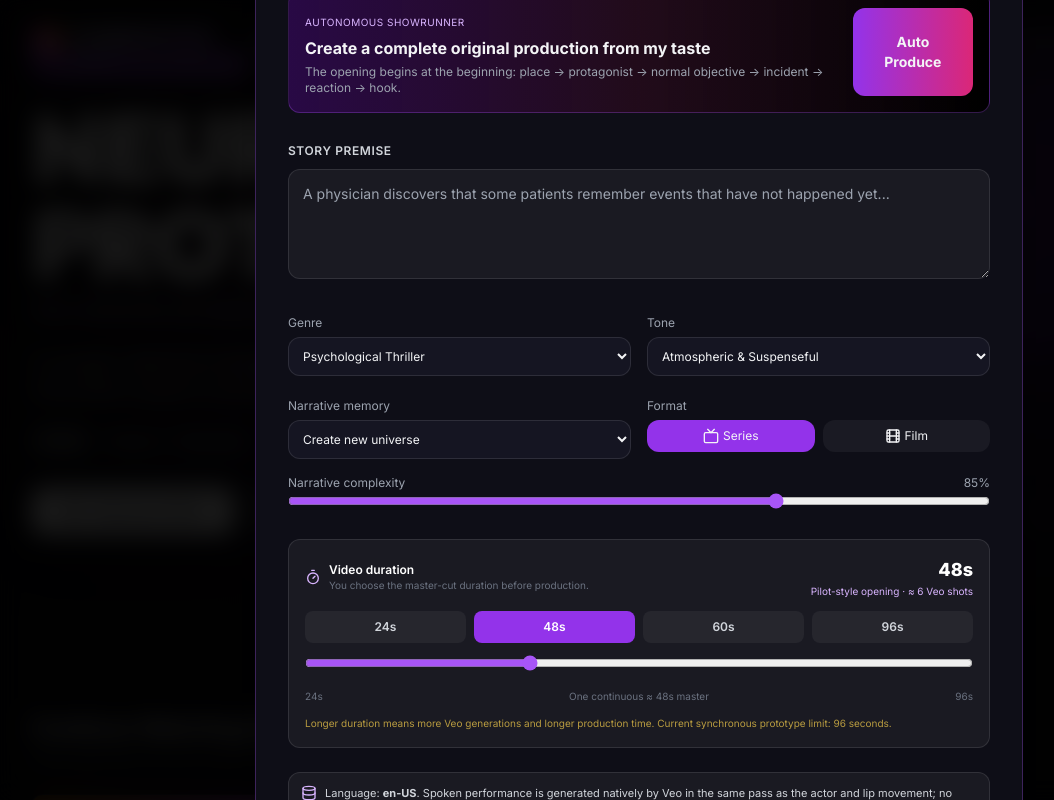
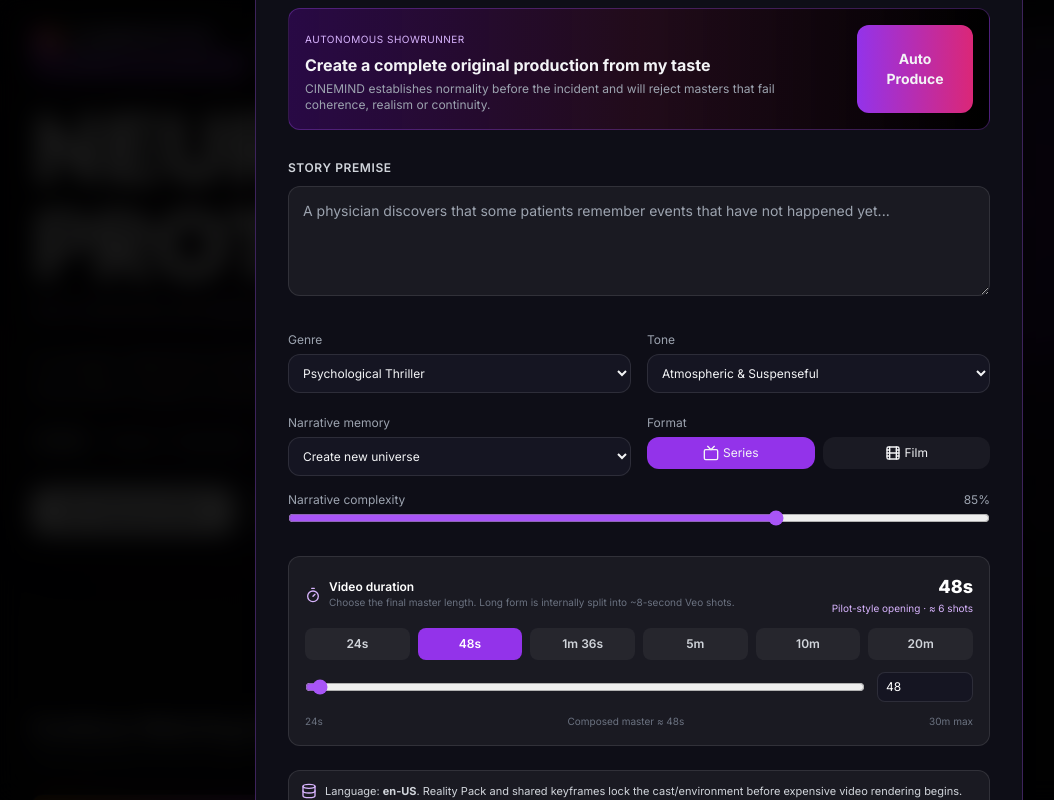
Before and after one commit to arisnachy/cinemind-studio, a React (Vite) app: page / in a window 1280 px wide. Both pictures are taken after a click on the button "Director Studio". Shown: the top 800 px of the page, without its empty margins (1-1055 px from the left). Built offline with nearby package versions, Linux system fonts and the light colour scheme.

Commit message:
feat: real production progress and user-controlled long-form duration

```diff
--- a/src/components/studio/CreateStudioModal.tsx
+++ b/src/components/studio/CreateStudioModal.tsx
@@ -1,6 +1,6 @@
 import React, { useEffect, useMemo, useState } from 'react';
-import { X, Sparkles, Film, Tv, Database, Compass, ShieldCheck, Image, Volume2, Clapperboard, CheckCircle2, AlertTriangle, Timer } from 'lucide-react';
-import { TasteProfile, Title, Universe } from '../../types/content';
+import { X, Sparkles, Film, Tv, Database, ShieldCheck, Image, Volume2, Clapperboard, CheckCircle2, AlertTriangle, Timer, Gauge } from 'lucide-react';
+import { ProductionProgress, TasteProfile, Title, Universe } from '../../types/content';
 import { studioApi } from '../../services/api';
 import { getPreferredLocale } from '../../utils/locale';
 
@@ -12,21 +12,45 @@ interface CreateStudioModalProps {
   universes: Universe[];
 }
 
-const PIPELINE = [
-  { label: 'Story architecture & canon', icon: Compass },
-  { label: 'Characters, voice bible & season bible', icon: Sparkles },
-  { label: 'Pilot cold-open screenplay', icon: Film },
-  { label: 'Character/location reference lock', icon: Image },
-  { label: 'Continuity validation', icon: ShieldCheck },
-  { label: 'Veo cinematic picture + native dialogue', icon: Volume2 },
-  { label: 'First-frame continuity handoff', icon: Clapperboard },
-  { label: 'Composing continuous master cut', icon: CheckCircle2 },
-];
+const DURATION_PRESETS = [24, 48, 96, 300, 600, 1200] as const;
+const MIN_DURATION_SECONDS = 24;
+const MAX_DURATION_SECONDS = 1800;
+const SHOT_SECONDS = 8;
 
-const DURATION_PRESETS = [24, 48, 60, 96] as const;
-const MIN_DURATION_SECONDS = 24;
-const MAX_DURATION_SECONDS = 96;
-const SHOT_SECONDS = 8;
+const STAGE_LABELS: Record<string, string> = {
+  queued: 'Production queued',
+  planning: 'Writing episode & shot grammar',
+  reality_pack: 'Locking photoreal cast & location',
+  storyboard: 'Building shared start/end keyframes',
+  rendering: 'Rendering Veo shots in parallel',
+  composing: 'Composing one continuous master',
+  quality: 'Supervising director quality review',
+  repair: 'Re-rendering only failed shots',
+  ready: 'Viewer-ready master complete',
+  failed: 'Production failed quality gate',
+};
+
+const STAGE_ICONS: Record<string, React.ComponentType<{className?: string}>> = {
+  planning: Film,
+  reality_pack: Image,
+  storyboard: Clapperboard,
+  rendering: Volume2,
+  composing: CheckCircle2,
+  quality: ShieldCheck,
+  repair: Gauge,
+  ready: CheckCircle2,
+};
+
+function sleep(ms: number) {
+  return new Promise((resolve) => window.setTimeout(resolve, ms));
+}
+
+function durationText(seconds: number): string {
+  if (seconds < 60) return `${seconds}s`;
+  const minutes = Math.floor(seconds / 60);
+  const remainder = seconds % 60;
+  return remainder ? `${minutes}m ${remainder}s` : `${minutes}m`;
+}
 
 export const CreateStudioModal: React.FC<CreateStudioModalProps> = ({ isOpen, onClose, onTitleCreated, currentProfile, universes }) => {
   const [prompt, setPrompt] = useState('');
@@ -37,14 +61,14 @@ export const CreateStudioModal: React.FC<CreateStudioModalProps> = ({ isOpen, on
   const [intensity, setIntensity] = useState(85);
   const [durationSeconds, setDurationSeconds] = useState(48);
   const [isGenerating, setIsGenerating] = useState(false);
-  const [stage, setStage] = useState(0);
   const [error, setError] = useState<string | null>(null);
+  const [progress, setProgress] = useState<ProductionProgress>({ stage: 'planning', completed: 0, total: 1, percent: 0, message: 'Writing story architecture' });
 
   useEffect(() => {
     if (!isOpen) {
       setIsGenerating(false);
-      setStage(0);
       setError(null);
+      setProgress({ stage: 'planning', completed: 0, total: 1, percent: 0, message: 'Writing story architecture' });
     }
   }, [isOpen]);
 
@@ -53,16 +77,15 @@ export const CreateStudioModal: React.FC<CreateStudioModalProps> = ({ isOpen, on
   const effectiveDuration = shotCount * SHOT_SECONDS;
   if (!isOpen) return null;
 
-  const StageIcon = PIPELINE[stage]?.icon ?? Clapperboard;
-  const stageLabel = PIPELINE[stage]?.label ?? 'Producing cinematic opening';
+  const StageIcon = STAGE_ICONS[progress.stage] ?? Clapperboard;
+  const stageLabel = STAGE_LABELS[progress.stage] ?? progress.message ?? 'Producing';
 
   const start = async (autonomous = false) => {
     setIsGenerating(true);
-    setStage(0);
     setError(null);
-    const ticker = window.setInterval(() => setStage((s) => (s + 1) % PIPELINE.length), 9000);
+    setProgress({ stage: 'planning', completed: 0, total: 1, percent: 1, message: 'Writing story architecture' });
     try {
-      const newTitle = await studioApi.generateTitle({
+      const queuedTitle = await studioApi.generateTitle({
         prompt: autonomous ? '' : prompt,
         autonomous,
         genre: selectedGenre,
@@ -75,29 +98,48 @@ export const CreateStudioModal: React.FC<CreateStudioModalProps> = ({ isOpen, on
         pilotSeconds: durationSeconds,
         profile: currentProfile,
       });
-      window.clearInterval(ticker);
-      if (newTitle.productionStatus === 'FAILED') throw new Error(newTitle.productionError || 'The cinematic production failed before it was ready to play.');
-      if (newTitle.productionStatus !== 'READY' || !newTitle.productionSegments?.length || !newTitle.productionPlaybackUrl) {
-        throw new Error('CINEMIND did not return a continuous viewer-ready master cut.');
+
+      if (queuedTitle.productionStatus === 'FAILED') throw new Error(queuedTitle.productionError || 'Production failed before it could start.');
+      const jobId = queuedTitle.productionJobId;
+      if (!jobId) throw new Error('CINEMIND did not return a production job id.');
+
+      // Real progress polling. The backend performs all expensive generation after
+      // returning the job id, so the UI no longer waits on one giant HTTP request.
+      for (;;) {
+        await sleep(1500);
+        const job = await studioApi.getProductionJob(jobId);
+        setProgress({
+          stage: job.stage,
+          completed: job.completed,
+          total: job.total,
+          percent: job.percent,
+          message: job.message,
+        });
+        if (job.status === 'FAILED') throw new Error(job.error || 'Production failed its render/quality gate.');
+        if (job.status === 'READY') {
+          if (!job.result?.productionPlaybackUrl || !job.result.productionSegments?.length) {
+            throw new Error('Production finished without a continuous viewer-ready master.');
+          }
+          onTitleCreated(job.result);
+          setIsGenerating(false);
+          onClose();
+          return;
+        }
       }
-      onTitleCreated(newTitle);
-      setIsGenerating(false);
-      onClose();
     } catch (err) {
-      window.clearInterval(ticker);
       setIsGenerating(false);
       setError(err instanceof Error ? err.message : 'Production failed.');
     }
   };
 
-  const durationLabel = durationSeconds === 24 ? 'Teaser cold open' : durationSeconds >= 48 ? 'Pilot-style opening' : 'Opening';
+  const durationLabel = durationSeconds < 48 ? 'Teaser validation' : durationSeconds < 180 ? 'Pilot-style opening' : durationSeconds < 600 ? 'Extended sequence' : 'Long-form episode';
 
   return (
     <div className="fixed inset-0 z-50 overflow-y-auto bg-black/90 backdrop-blur-md flex items-center justify-center p-4">
       <div className="fixed inset-0" onClick={() => !isGenerating && onClose()} />
       <div className="relative z-10 w-full max-w-3xl rounded-2xl bg-[#0e0e17] border border-purple-500/30 shadow-2xl p-6 sm:p-8 space-y-6">
         <div className="flex items-center justify-between border-b border-white/10 pb-4">
-          <div><h2 className="text-2xl font-black text-white">CINEMIND DIRECTOR STUDIO</h2><p className="text-xs text-purple-300 mt-1">One request → true cold open → locked characters → native Veo dialogue → one master → Play.</p></div>
+          <div><h2 className="text-2xl font-black text-white">CINEMIND DIRECTOR STUDIO</h2><p className="text-xs text-purple-300 mt-1">Story → Reality Pack → shared keyframes → parallel Veo → quality gate → one master → Play.</p></div>
           {!isGenerating && <button onClick={onClose} className="p-2 rounded-full bg-white/10 text-white"><X className="w-5 h-5" /></button>}
         </div>
 
@@ -105,7 +147,7 @@ export const CreateStudioModal: React.FC<CreateStudioModalProps> = ({ isOpen, on
 
         {!isGenerating ? <>
           <div className="rounded-xl bg-gradient-to-r from-purple-950/60 via-pink-950/30 to-black border border-purple-500/30 p-4 flex flex-col sm:flex-row gap-4 justify-between">
-            <div><span className="text-[10px] uppercase tracking-wider text-purple-300">Autonomous Showrunner</span><h4 className="font-bold mt-1">Create a complete original production from my taste</h4><p className="text-xs text-gray-400 mt-1">The opening begins at the beginning: place → protagonist → normal objective → incident → reaction → hook.</p></div>
+            <div><span className="text-[10px] uppercase tracking-wider text-purple-300">Autonomous Showrunner</span><h4 className="font-bold mt-1">Create a complete original production from my taste</h4><p className="text-xs text-gray-400 mt-1">CINEMIND establishes normality before the incident and will reject masters that fail coherence, realism or continuity.</p></div>
             <button onClick={() => start(true)} className="px-5 py-2.5 rounded-xl bg-gradient-to-r from-purple-600 to-pink-600 font-bold text-sm">Auto Produce</button>
           </div>
 
@@ -121,25 +163,31 @@ export const CreateStudioModal: React.FC<CreateStudioModalProps> = ({ isOpen, on
 
           <div className="rounded-xl bg-white/5 border border-white/10 p-4 space-y-3">
             <div className="flex items-center justify-between gap-3">
-              <div className="flex items-center gap-2"><Timer className="w-4 h-4 text-purple-300"/><div><p className="text-xs font-semibold text-white">Video duration</p><p className="text-[10px] text-gray-500">You choose the master-cut duration before production.</p></div></div>
-              <div className="text-right"><p className="text-lg font-black text-white">{durationSeconds}s</p><p className="text-[10px] text-purple-300">{durationLabel} · ≈ {shotCount} Veo shots</p></div>
+              <div className="flex items-center gap-2"><Timer className="w-4 h-4 text-purple-300"/><div><p className="text-xs font-semibold text-white">Video duration</p><p className="text-[10px] text-gray-500">Choose the final master length. Long form is internally split into ~8-second Veo shots.</p></div></div>
+              <div className="text-right"><p className="text-lg font-black text-white">{durationText(durationSeconds)}</p><p className="text-[10px] text-purple-300">{durationLabel} · ≈ {shotCount} shots</p></div>
             </div>
-            <div className="grid grid-cols-4 gap-2">
-              {DURATION_PRESETS.map((seconds) => <button key={seconds} type="button" onClick={()=>setDurationSeconds(seconds)} className={`rounded-lg py-2 text-xs font-semibold ${durationSeconds===seconds?'bg-purple-600 text-white':'bg-white/5 text-gray-300 hover:bg-white/10'}`}>{seconds}s</button>)}
+            <div className="grid grid-cols-3 sm:grid-cols-6 gap-2">
+              {DURATION_PRESETS.map((seconds) => <button key={seconds} type="button" onClick={()=>setDurationSeconds(seconds)} className={`rounded-lg py-2 text-xs font-semibold ${durationSeconds===seconds?'bg-purple-600 text-white':'bg-white/5 text-gray-300 hover:bg-white/10'}`}>{durationText(seconds)}</button>)}
             </div>
-            <input type="range" min={MIN_DURATION_SECONDS} max={MAX_DURATION_SECONDS} step={SHOT_SECONDS} value={durationSeconds} onChange={(e)=>setDurationSeconds(Number(e.target.value))} className="w-full accent-purple-500"/>
-            <div className="flex justify-between text-[10px] text-gray-500"><span>{MIN_DURATION_SECONDS}s</span><span>One continuous ≈ {effectiveDuration}s master</span><span>{MAX_DURATION_SECONDS}s</span></div>
-            {durationSeconds < 48 && <p className="text-[10px] text-amber-300">24 seconds can prove continuity, but 48 seconds or more is recommended when you want the result to feel like a genuine series opening rather than a teaser.</p>}
-            <p className="text-[10px] text-amber-300/70">Longer duration means more Veo generations and longer production time. Current synchronous prototype limit: {MAX_DURATION_SECONDS} seconds.</p>
+            <div className="grid grid-cols-[1fr_auto] gap-3 items-center">
+              <input type="range" min={MIN_DURATION_SECONDS} max={MAX_DURATION_SECONDS} step={8} value={durationSeconds} onChange={(e)=>setDurationSeconds(Number(e.target.value))} className="w-full accent-purple-500"/>
+              <input type="number" min={MIN_DURATION_SECONDS} max={MAX_DURATION_SECONDS} step={8} value={durationSeconds} onChange={(e)=>setDurationSeconds(Math.max(MIN_DURATION_SECONDS, Math.min(MAX_DURATION_SECONDS, Number(e.target.value) || MIN_DURATION_SECONDS)))} className="w-24 rounded-lg bg-[#151522] border border-white/10 px-2 py-1.5 text-xs text-white" aria-label="Duration seconds"/>
+            </div>
+            <div className="flex justify-between text-[10px] text-gray-500"><span>{MIN_DURATION_SECONDS}s</span><span>Composed master ≈ {durationText(effectiveDuration)}</span><span>30m max</span></div>
+            {durationSeconds >= 600 && <p className="text-[10px] text-amber-300">Long-form mode may require roughly {shotCount} Veo generations. CINEMIND queues and parallelizes them instead of keeping one browser request open.</p>}
           </div>
 
-          <div className="rounded-xl bg-white/5 border border-white/10 p-3 text-[11px] text-gray-300 flex gap-2"><Database className="w-4 h-4 text-purple-300 shrink-0"/><span>Language: <b>{getPreferredLocale()}</b>. Spoken performance is generated natively by Veo in the same pass as the actor and lip movement; no external TTS is overlaid.</span></div>
-          <div className="flex justify-end"><button onClick={()=>start(false)} disabled={!prompt.trim()} className="px-8 py-3 rounded-xl bg-gradient-to-r from-purple-600 to-pink-600 font-bold disabled:opacity-40"><span className="flex items-center gap-2"><Sparkles className="w-4 h-4"/>Generate & Produce · {durationSeconds}s</span></button></div>
-        </> : <div className="py-10 text-center space-y-6">
-          <div className="w-16 h-16 mx-auto rounded-2xl bg-gradient-to-tr from-purple-600 to-pink-600 flex items-center justify-center animate-pulse"><Clapperboard className="w-8 h-8"/></div>
-          <div><h3 className="text-2xl font-black">PRODUCING {durationSeconds}s COLD OPEN</h3><p className="text-xs text-purple-300 mt-1">CINEMIND is directing approximately {shotCount} continuity-locked Veo shots with synchronized native audio, then composing one master.</p></div>
-          <div className="max-w-md mx-auto rounded-xl bg-white/5 border border-white/10 p-4 flex items-center gap-3 text-left"><StageIcon className="w-5 h-5 text-purple-300 animate-pulse"/><div><p className="text-xs uppercase text-gray-500">Production activity</p><p className="text-sm font-semibold">{stageLabel}</p></div></div>
-          <p className="text-[10px] text-gray-500">READY requires one composed MP4 with a coherent cold open, locked visual identity and Veo-native localized performance.</p>
+          <div className="rounded-xl bg-white/5 border border-white/10 p-3 text-[11px] text-gray-300 flex gap-2"><Database className="w-4 h-4 text-purple-300 shrink-0"/><span>Language: <b>{getPreferredLocale()}</b>. Reality Pack and shared keyframes lock the cast/environment before expensive video rendering begins.</span></div>
+          <div className="flex justify-end"><button onClick={()=>start(false)} disabled={!prompt.trim()} className="px-8 py-3 rounded-xl bg-gradient-to-r from-purple-600 to-pink-600 font-bold disabled:opacity-40"><span className="flex items-center gap-2"><Sparkles className="w-4 h-4"/>Generate & Produce · {durationText(durationSeconds)}</span></button></div>
+        </> : <div className="py-8 text-center space-y-6">
+          <div className="w-16 h-16 mx-auto rounded-2xl bg-gradient-to-tr from-purple-600 to-pink-600 flex items-center justify-center animate-pulse"><StageIcon className="w-8 h-8"/></div>
+          <div><h3 className="text-2xl font-black">PRODUCING {durationText(durationSeconds)} MASTER</h3><p className="text-xs text-purple-300 mt-1">Real backend progress — no simulated stage rotation.</p></div>
+          <div className="max-w-lg mx-auto rounded-xl bg-white/5 border border-white/10 p-4 text-left space-y-3">
+            <div className="flex items-center gap-3"><StageIcon className="w-5 h-5 text-purple-300 animate-pulse"/><div className="min-w-0 flex-1"><p className="text-xs uppercase text-gray-500">{stageLabel}</p><p className="text-sm font-semibold truncate">{progress.message}</p></div><span className="text-lg font-black">{progress.percent}%</span></div>
+            <div className="h-2 rounded-full bg-white/10 overflow-hidden"><div className="h-full bg-gradient-to-r from-purple-600 to-pink-500 transition-all duration-500" style={{width: `${Math.max(2, progress.percent)}%`}}/></div>
+            {progress.total > 1 && <p className="text-[10px] text-gray-400 text-right">{progress.completed} / {progress.total}</p>}
+          </div>
+          <p className="text-[10px] text-gray-500">READY is granted only after the continuous master passes narrative, continuity, realism, opening and language checks.</p>
         </div>}
       </div>
     </div>
```
